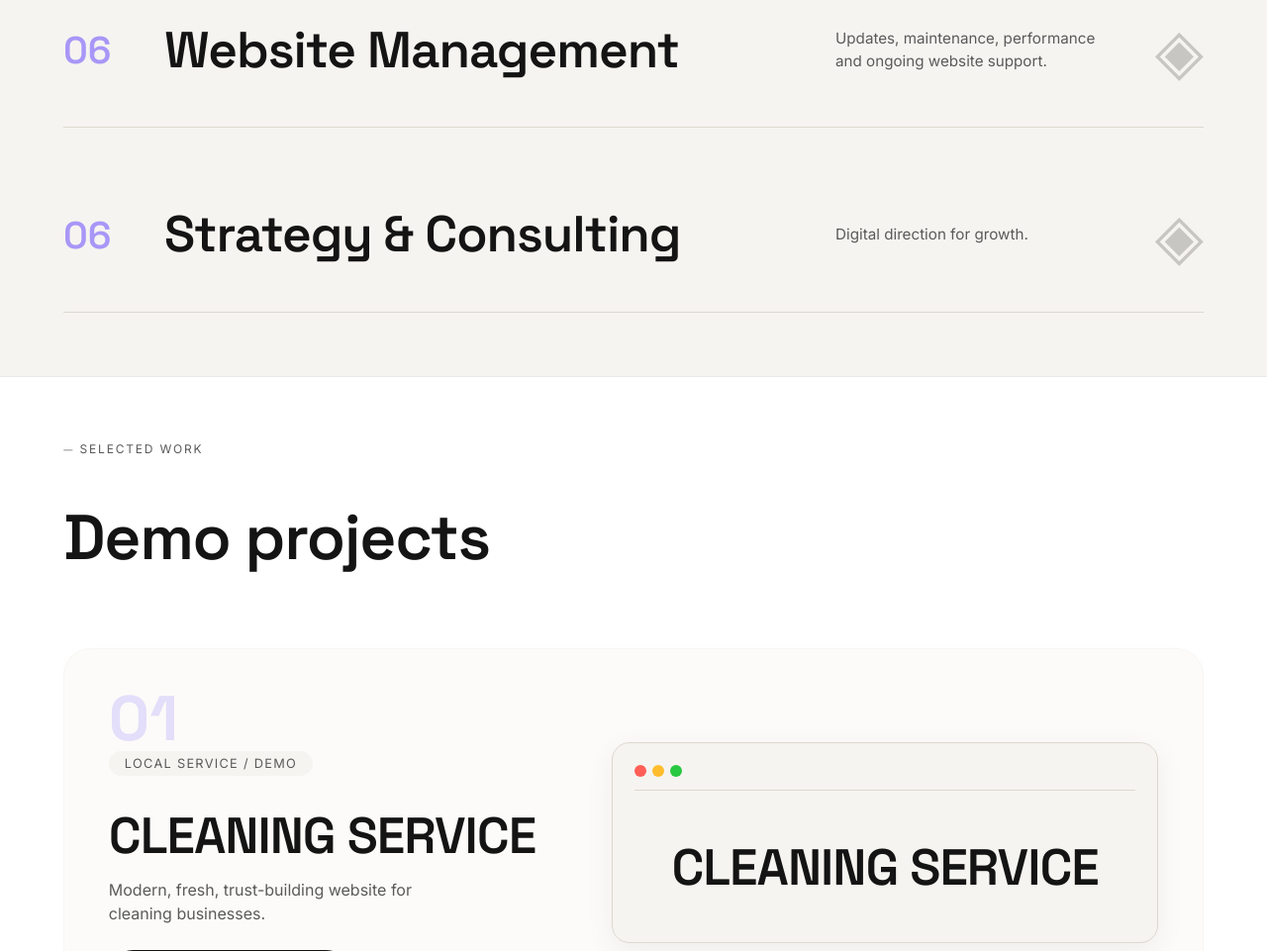
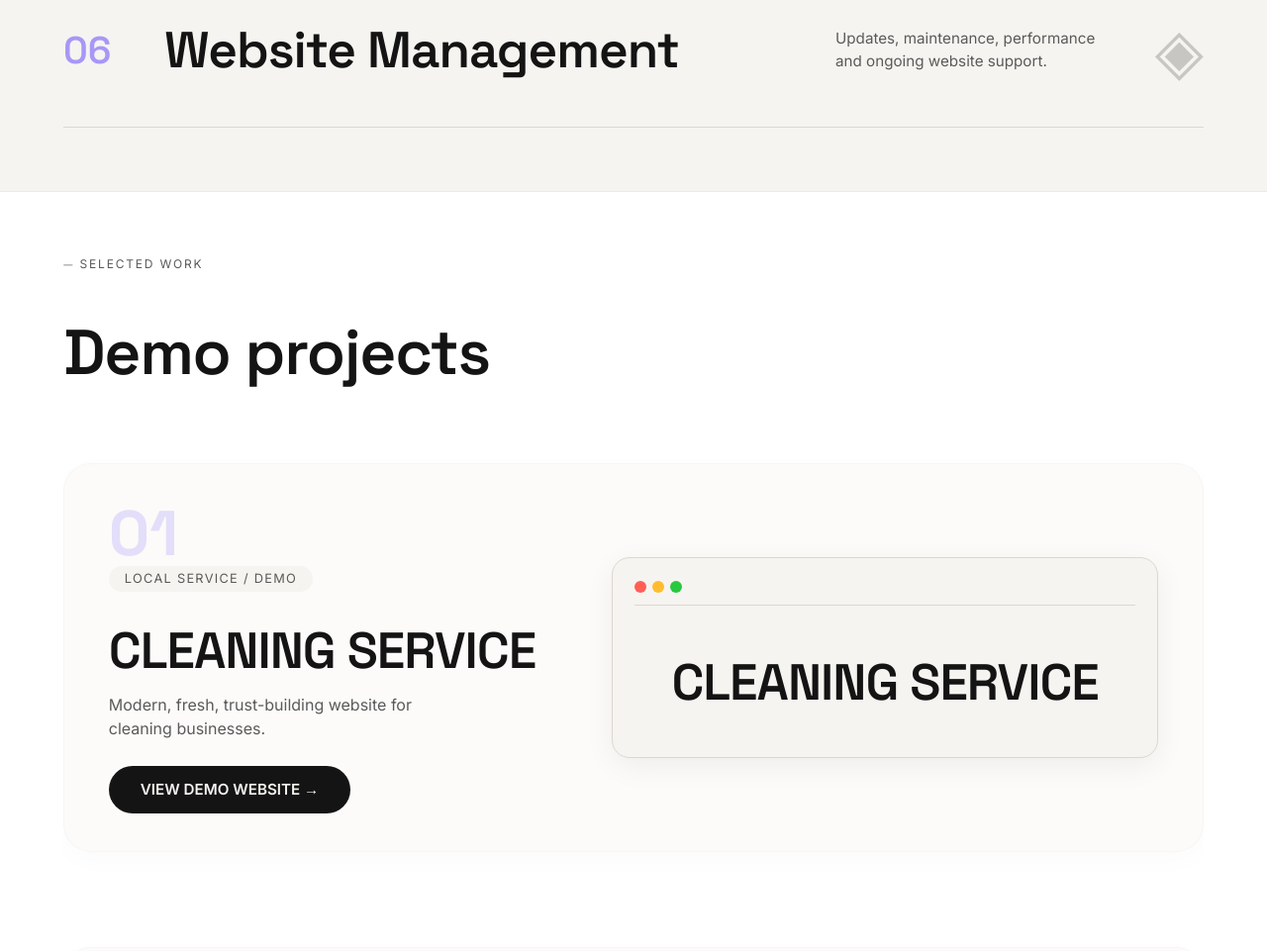
Before and after one commit to akash-webstudio/webistly-portfolio, a plain HTML site: page index.html in a window 1280 px wide. Shown: the part 2657-3618 px from the top of the page at 99% size. Drawn offline with Linux system fonts and the light colour scheme.

Commit message:
Update index.html

```diff
--- a/index.html
+++ b/index.html
@@ -2110,14 +2110,9 @@
           <div class="service-item"><span class="service-number">05</span><span class="service-title">Redesign &amp;
               Optimization</span><span class="service-desc">Modernize, speed up, refine.</span><span
               class="service-icon">⚡</span></div>
-          <!-- ===== NEW SERVICE: 06 — Website Management ===== -->
           <div class="service-item"><span class="service-number">06</span><span class="service-title">Website
               Management</span><span class="service-desc">Updates, maintenance, performance and ongoing website
               support.</span><span class="service-icon">◈</span></div>
-          <!-- ===== END NEW SERVICE ===== -->
-          <div class="service-item"><span class="service-number">06</span><span class="service-title">Strategy &amp;
-              Consulting</span><span class="service-desc">Digital direction for growth.</span><span
-              class="service-icon">◈</span></div>
         </div>
       </div>
     </section>
```
